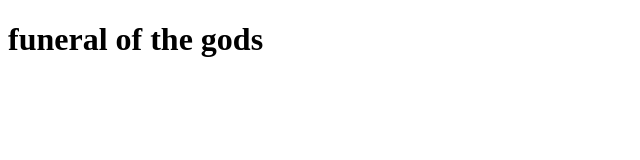
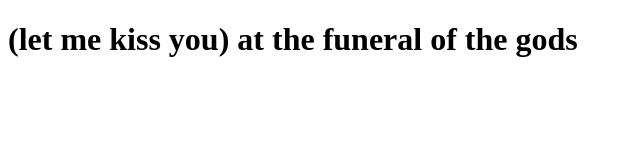
Before and after one commit to pwhb/nilar, a plain HTML site: page index.html in a window 1280 px wide. Shown: the whole page, without its empty margins (0-640 px from the left). Drawn offline with Linux system fonts and the light colour scheme.

Commit message:
Update index.html

```diff
--- a/index.html
+++ b/index.html
@@ -7,6 +7,6 @@
     <title>Nilar</title>
 </head>
 <body>
-    <h1>funeral of the gods</h1>
+    <h1>(let me kiss you) at the funeral of the gods</h1>
 </body>
 </html>
```
